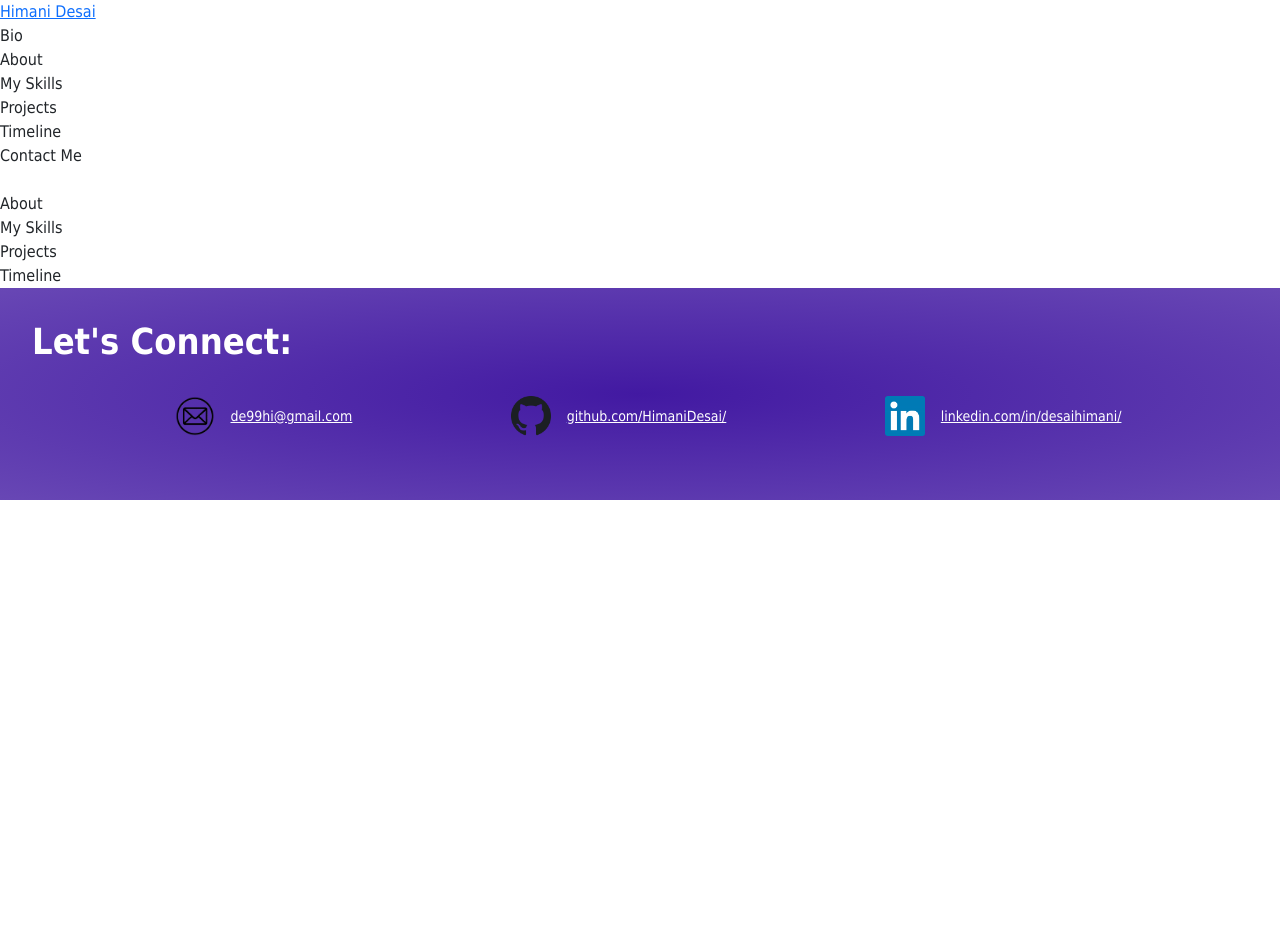
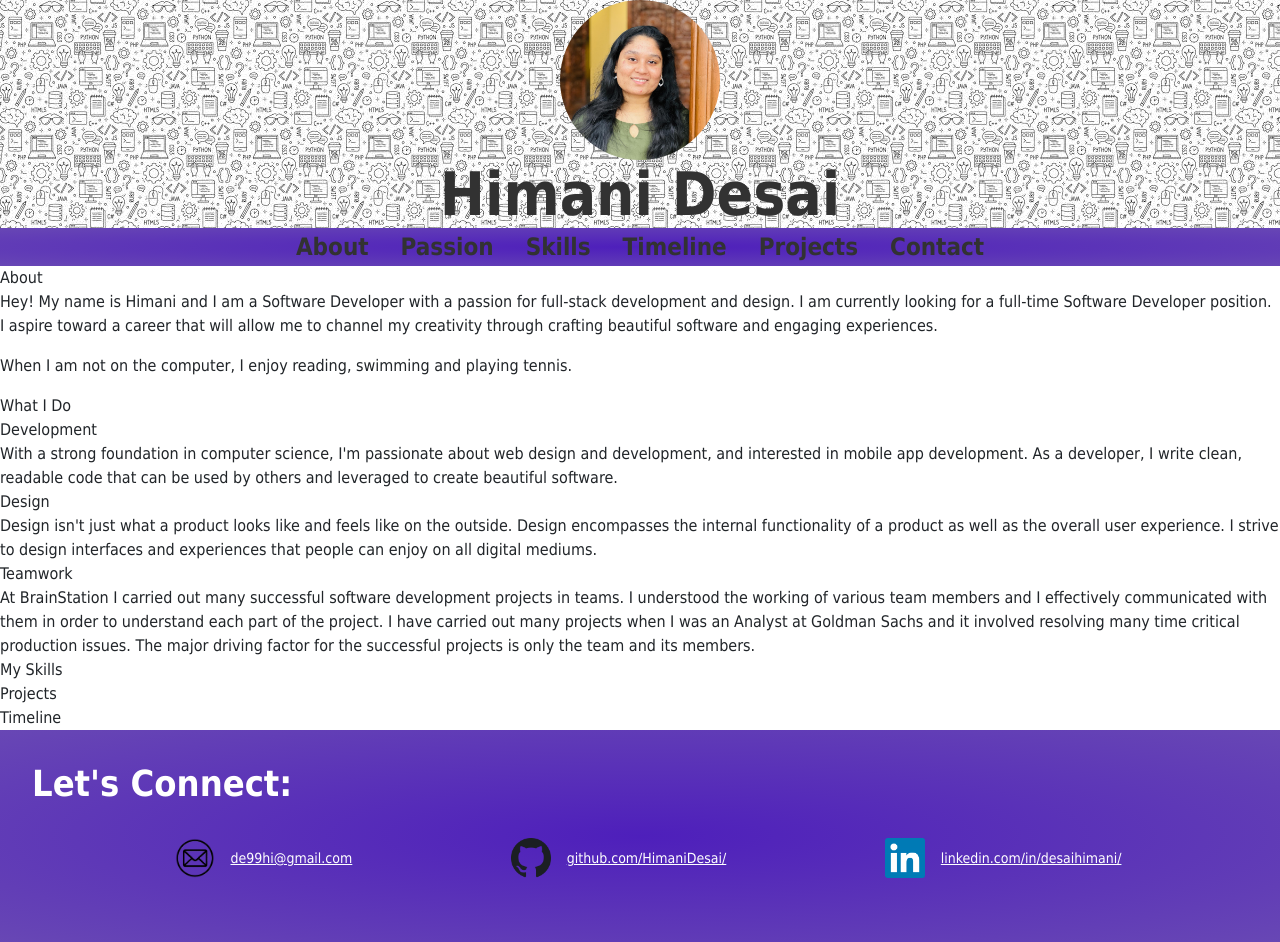
Before and after one commit to HimaniDesai/himani-desai-portfolio, a plain HTML site: page index.html in a window 1280 px wide. Before the commit the page ends 800 px from the top, so only its background shows below. Drawn offline with nearby package versions, Linux system fonts and the light colour scheme.

Commit message:
Adding heading and top components

```diff
--- a/index.html
+++ b/index.html
@@ -9,28 +9,81 @@
 </head>
 <body>
   <header class="header">
-    <div>
-      <a href="#himani_desai">Himani Desai</a>
+    <div class="header__primary_container" id="himani_desai">
+      <img class="header__image" src="/assets/himani_profile.jpg">
+      <a class="header__name" href="#himani_desai">Himani Desai</a>
     </div>
-    <div>Bio</div>
-    <div>About</div>
-    <div>My Skills</div>
-    <div>Projects</div>
-    <div>Timeline</div>
-    <div>Contact Me</div>
+    <div class="header__secondary_container">
+      <div class="header__navigation"><a class="header__navigation--item" href="#about">About</a></div>
+      <div class="header__navigation"><a class="header__navigation--item" href="#what_i_do">Passion</a></div>
+      <div class="header__navigation"><a class="header__navigation--item" href="#skills">Skills</a></div>
+      <div class="header__navigation"><a class="header__navigation--item" href="#timeline">Timeline</a></div>
+      <div class="header__navigation"><a class="header__navigation--item" href="#projects">Projects</a></div>
+      <div class="header__navigation"><a class="header__navigation--item" href="#lets_connect">Contact</a></div>
+    </div>
   </header>
   <main>
-    <div>
-      <img src="" alt=""/>
+    <div id="about">
+      <div>About</div>
+      <div>
+        <p>
+          Hey! My name is Himani and
+          I am a Software Developer with a passion for full-stack development and design.
+          I am currently looking for a full-time Software Developer position.
+          I aspire toward a career that will allow me to channel my creativity through crafting beautiful software and engaging experiences.
+        </p>
+        <p>
+          When I am not on the computer, I enjoy reading, swimming and playing tennis.
+        </p>
+      </div>
+    </div>
+    <div id="what_i_do">
+      <div>What I Do</div>
+      <div>
+        <div>
+          <div>Development</div>
+          <div>
+            With a strong foundation in computer science,
+            I'm passionate about web design and development,
+            and interested in mobile app development.
+            As a developer, I write clean,
+            readable code that can be used by others and leveraged to create beautiful software.
+          </div>
+        </div>
+        <div>
+          <div>Design</div>
+          <div>
+            Design isn't just what a product looks like and feels like on the outside.
+            Design encompasses the internal functionality of a product as well as the overall user experience.
+            I strive to design interfaces and experiences that people can enjoy on all digital mediums.
+          </div>
+        </div>
+        <div>
+          <div>Teamwork</div>
+          <div>
+            At BrainStation I carried out many successful software development projects in teams.
+            I understood the working of various team members and I effectively communicated with them in order to understand each part of the project.
+            I have carried out many projects when I was an Analyst at Goldman Sachs and it involved resolving many time critical production issues.
+            The major driving factor for the successful projects is only the team and its members.
+          </div>
+        </div>
+      </div>
+    </div>
+    <div id="skills">
+      <div>My Skills</div>
       <div></div>
     </div>
-    <div>About</div>
-    <div>My Skills</div>
-    <div>Projects</div>
-    <div>Timeline</div>
+    <div id="projects">
+      <div>Projects</div>
+      <div></div>
+    </div>
+    <div id="timeline">
+      <div>Timeline</div>
+      <div></div>
+    </div>
   </main>
   <footer class="footer">
-    <div class="footer__container">
+    <div class="footer__container" id="lets_connect">
       <div class="footer__container__title"> Let's Connect:</div>
       <div class="footer__container__section">
         <a href="mailto:de99hi@gmail.com" class="footer__container--email">
--- a/scss/_variables.scss
+++ b/scss/_variables.scss
@@ -5,15 +5,15 @@ $regular-text: 'Tahoma';
 
 
 // website colors
-$brainflix-black:#323232;
-$brainflix-darkblack:#000000;
-$brainflix-blue:#0095FF;
-$brainflix-darkblue:#0065AD;
+$portfolio-black:#323232;
+$potfolio-darkblack:#000000;
+$portfolio-blue:#0095FF;
+$portfolio-darkblue:#0065AD;
 $silver:#AFAFAF;
 $white:#FFFFFF;
 $mercury:#E1E1E1;
 $alabaster:#FAFAFA;
-$footer-color: #653b8b;
+$portfolio-footer: #653b8b;
 
 //display device breakpoints
 $mobile-breakpoint-max: 767px;
--- a/scss/index.scss
+++ b/scss/index.scss
@@ -4,10 +4,56 @@
 body{
     margin: 0;
 }
+.header{
+    &__primary_container{
+        display: flex;
+        flex-direction: column;
+        align-items: center;
+        background-image: url('/assets/profile_background.png');
+        object-fit: cover;
+        object-position: top center;
+        @include page-header-mobile;
+        @include tablet{
+            @include page-header-desktop;
+        }
+    }
+    &__name{
+        text-decoration: none;
+        color: $portfolio-black;
+    }
+    &__image{
+        width: 10rem;
+        height: 10rem;
+        object-fit: cover;
+        object-position: center center;
+        border-radius: 50%;
+    }
+    &__secondary_container{
+        // adding no scrolling property to this box
+        display: flex;
+        flex-wrap: wrap;
+        align-items: center;
+        justify-content: center;
+        background-image: radial-gradient(rgb(78, 31, 187), rgba(66, 25, 162, 0.8));
+        @include subheader-mobile;
+        @include tablet{
+            flex-wrap: nowrap;
+            @include subheader-desktop;
+        }
+    }
+    &__navigation{
+        padding: 0.2rem 1rem;
+        &--item{
+            text-decoration: none;
+            color: $portfolio-black;
+        }
+    }
+
+}
 .footer{
 
     &__container{
-        background-image: radial-gradient(rgba(66, 25, 162,1), rgba(66, 25, 162, 0.8));
+        background-image: radial-gradient(rgb(78, 31, 187), rgba(66, 25, 162, 0.8));
         padding: 2rem 0;
         &__title{
             display: flex;
```
Also changed, not shown: assets/himani_profile.jpg (added), assets/profile_background.png (added), styles/index.css, 1 other file.
